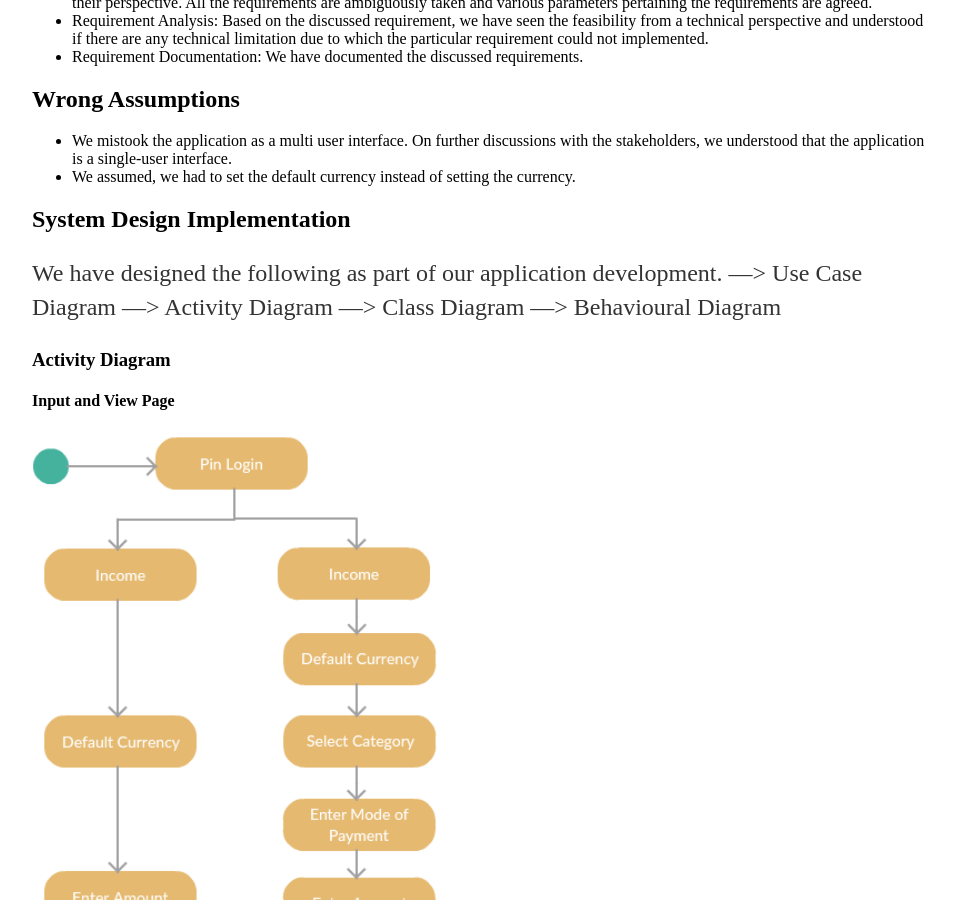
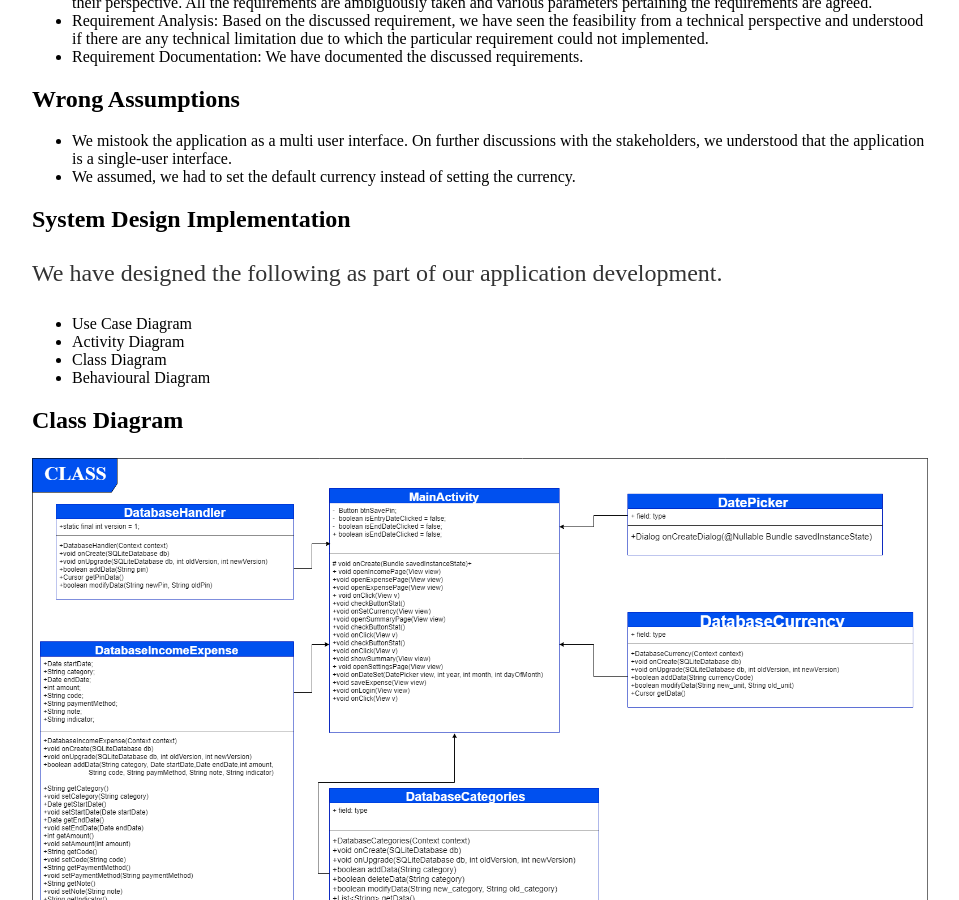
Before and after one commit to DBSE-teaching/isee2019-Sky-Net, a Jekyll site: the page built from docs/_posts/2018-04-03-ISEE-2019-initial-post.md, in a window 1280 px wide and 900 px high, scrolled down 3400 px. Shown: the whole window, without its empty margins (160-1119 px from the left). Built offline with Jekyll 4.4.1, drawn with Linux system fonts in a browser that asks for light colours; some of the changed lines change nothing that is shown.

Commit message:
Update 2018-04-03-ISEE-2019-initial-post.md

```diff
--- a/docs/_posts/2018-04-03-ISEE-2019-initial-post.md
+++ b/docs/_posts/2018-04-03-ISEE-2019-initial-post.md
@@ -51,7 +51,7 @@ This phase showcases our team effort in progressing with how we have understood
 
 ## Use Case Diagram
 
-![Deadline image]({{site.baseurl}}/images/Usecase.png "User Stories"){:height="50%" width="100%"}
+![Deadline image]({{site.baseurl}}/images/Usecase.png "Use Case"){:height="50%" width="100%"}
 
 ## Gathering Requirements and Analysis
 
@@ -73,27 +73,27 @@ Requirements being the first and important step towards a software development.
 ## System Design Implementation
 
 We have designed the following as part of our application development.
-      ---> Use Case Diagram
-      ---> Activity Diagram
-      ---> Class Diagram
-      ---> Behavioural Diagram
+<ul>
+  <li>Use Case Diagram</li>
+  <li>Activity Diagram</li>
+  <li>Class Diagram</li>
+  <li>Behavioural Diagram</li>
+ </ul>
 
+## Class Diagram
 
+![Deadline image]({{site.baseurl}}/images/classdiagram.png "Class Diagram"){:height="50%" width="100%"}
 
-### Activity Diagram
+## Activity Diagram
 
-#### Input and View Page
+### Input and View Page
 
 ![Deadline image]({{site.baseurl}}/images/ActivityDiagram1.png "User Stories"){:height="50%" width="100%"}
 
-#### Settings Page
+### Settings Page
 
 ![Deadline image]({{site.baseurl}}/images/ActivityDiagram2.png "User Stories"){:height="50%" width="100%"}
 
-### Class Diagram
-
-![Deadline image]({{site.baseurl}}/images/Classdiagram.png "User Stories"){:height="50%" width="100%"}
-
-### Behavioural Diagram
+## Behavioural Diagram
 
 ![Deadline image]({{site.baseurl}}/images/Behaviouraldiagram.png "User Stories"){:height="50%" width="100%"}
```
